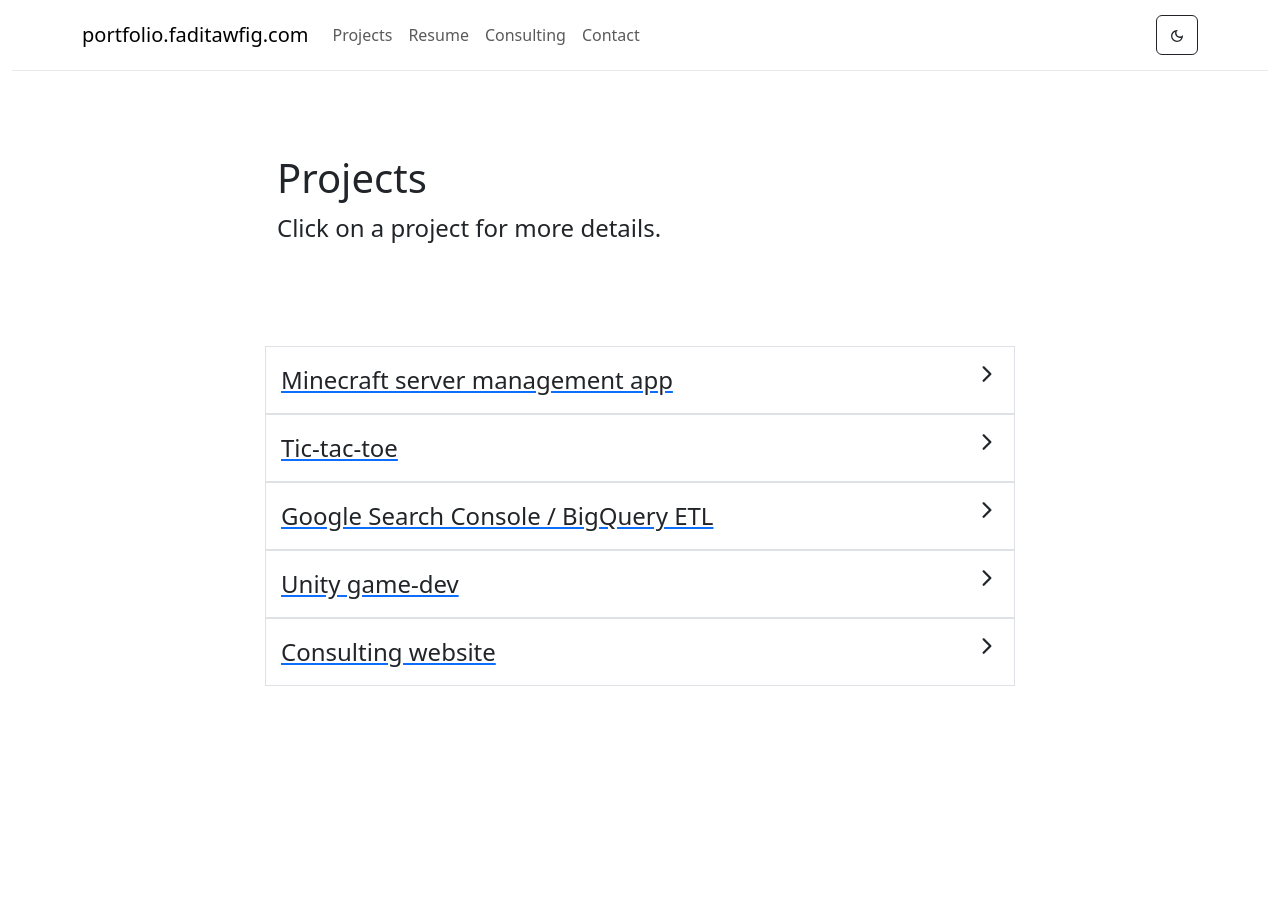
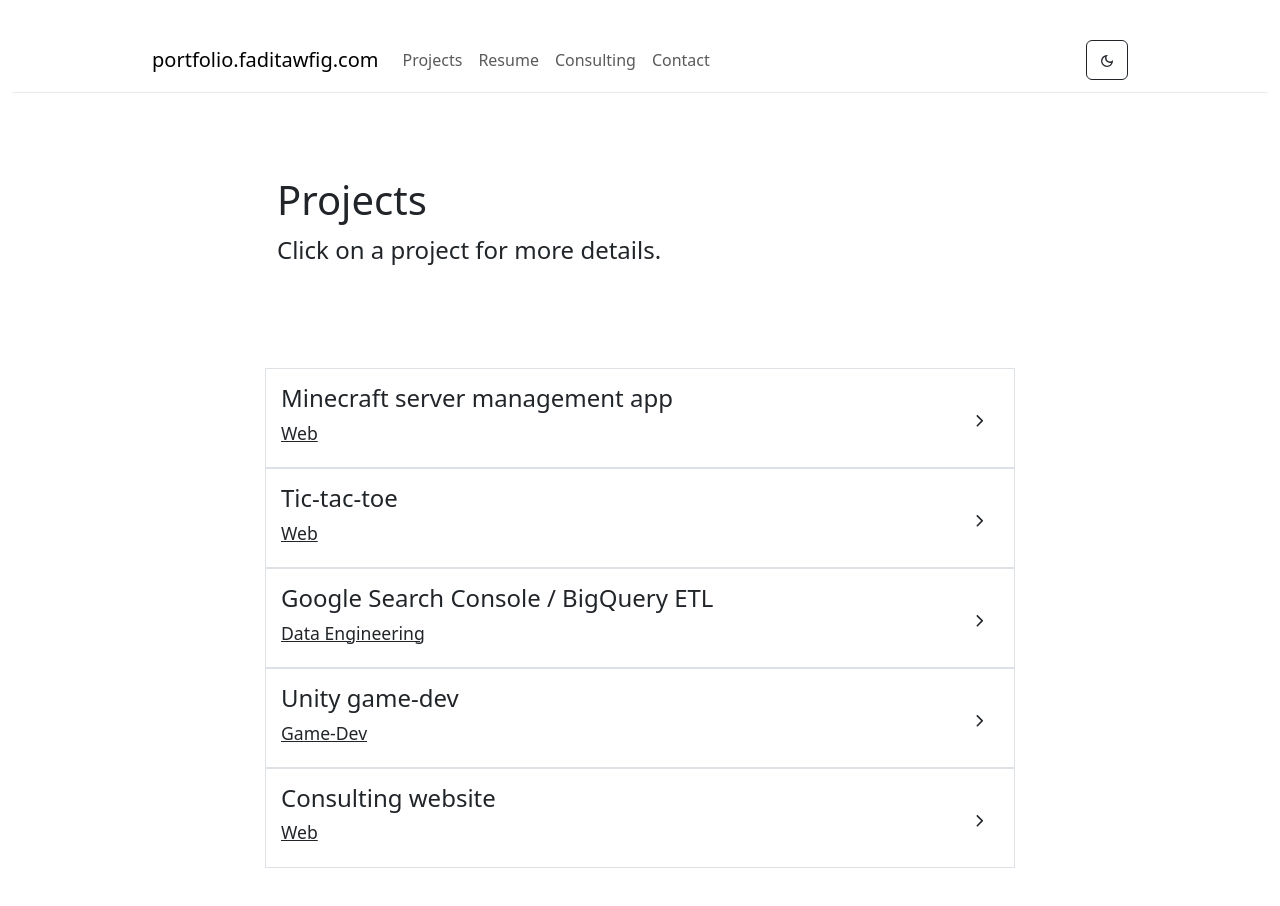
Before and after one commit to Ftawfig/portfolio.faditawfig.com, a Next.js app: page /projects in a window 1280 px wide. Shown: the top 906 px of the page. Built offline with nearby package versions, Linux system fonts and the light colour scheme.

Commit message:
added Project component

```diff
--- a/components/header.tsx
+++ b/components/header.tsx
@@ -44,8 +44,8 @@ export default function Header() {
                 <meta name="viewport" content="initial-scale=1.0, width=device-width" />
             </Head>
             <header >
-                <Navbar expand="md"  className="navbar-main">
-                    <Container>
+                <Navbar expand="md" className="navbar-main">
+                    <Container className="nav-container">
                         <Link className="navbar-brand" href="/">portfolio.faditawfig.com</Link>
                         <Navbar.Toggle aria-controls="basic-navbar-nav"/>
                         <Navbar.Collapse>
--- a/pages/projects.tsx
+++ b/pages/projects.tsx
@@ -1,6 +1,34 @@
 import Link from 'next/link';
+import React from 'react';
+import { useEffect, useState } from 'react';
 import { Container, ListGroup } from 'react-bootstrap';
-import { IoIosArrowForward } from "react-icons/io";
+import { Row, Col } from 'react-bootstrap';
+import { IoIosArrowForward, IoIosArrowDown } from "react-icons/io";
+
+function Project({ props, children }) {
+    const [expanded, setExpanded] = useState(false);
+
+    const handleClick = () => {
+        setExpanded(!expanded);
+    }
+
+    return (
+        <button onClick={ handleClick } className="project-button" >
+            <ListGroup.Item className="project-card">
+                <Row>
+                    <Col xs={10} sm={11}>
+                        <h3 className="project-title">{props.title}</h3>
+                        <h4 className="project-category">{props.category}</h4>
+                        { expanded && <p className="project-description">{children}</p> }
+                    </Col>
+                    <Col xs={2} sm={1}>
+                         {expanded ? <IoIosArrowDown /> : <IoIosArrowForward />  }
+                    </Col>
+                </Row>
+            </ListGroup.Item>
+        </button>
+    )
+}
 
 export default function Projects() {
     return (
@@ -13,11 +41,14 @@ export default function Projects() {
         </Container>
         <Container className="main">
             <ListGroup>
-            <Link href="/projects"><ListGroup.Item>Minecraft server management app<IoIosArrowForward /></ListGroup.Item></Link>
-            <Link href="/resume"><ListGroup.Item>Tic-tac-toe <IoIosArrowForward /></ListGroup.Item></Link>
-            <Link href="/contact"><ListGroup.Item>Google Search Console / BigQuery ETL <IoIosArrowForward /></ListGroup.Item></Link>
-            <Link href="/contact"><ListGroup.Item>Unity game-dev <IoIosArrowForward /></ListGroup.Item></Link>
-            <Link href="https://faditawfig.com"><ListGroup.Item>Consulting website <IoIosArrowForward /></ListGroup.Item></Link>
+            <Project props={{title: "Minecraft server management app", category: "Web"}}>Hosted on Google Compute Engine.</Project>
+            <Project props={{title: "Tic-tac-toe", category: "Web"}}>A tic-tac-toe game built with React.</Project>
+            <Project props={{title: "Google Search Console / BigQuery ETL", category: "Data Engineering"}}>ETL pipeline to load Google Search Console data into BigQuery.</Project>
+            <Project props={{title: "Unity game-dev", category: "Game-Dev"}}>A 3D game built with Unity.</Project>
+            <Project props={{title: "Consulting website", category: "Web"}}>
+                A consulting website built with WordPress.
+                <br/><br/>Link: <Link href="https://faditawfig.com">faditawfig.com</Link>
+            </Project>
             </ListGroup>
         </Container>
     </>
--- a/styles/globals.css
+++ b/styles/globals.css
@@ -1,8 +1,12 @@
 .navbar-main {
     /*box-shadow: 2px 2px 5px rgba(0, 0, 0, 0.2);*/
     border-bottom: solid 1px #eaeaea;
-    padding-top: 15px;
-    padding-bottom: 15px;
+    padding-top: 40px;
+    padding-bottom: 12px;
+}
+
+.nav-container {
+    max-width: 1000px;
 }
 
 .main {
@@ -18,7 +22,6 @@
 }
 
 .hero {
-
     height: 25vh;
     min-height: 275px;
     max-width: 750px;
@@ -39,19 +42,57 @@
 }
 
 .list-group-item {
-    font-size: 1.5rem;
+    font-size: 1.1rem;
     font-weight: 300;
     padding: 15px;
 }
 
 .list-group-item svg {
     float: right;
+    margin-top: 6px;
 }
 
 .list-group-item:hover {
-    filter: saturate(0.5);
+    /* apply a dark transparent filter */
+    background-color: rgba(0, 0, 0, 0.1);
+
 }
 
 .navbar-main button {
     padding-bottom: 8px;
 }
+
+.project-button {
+    border: 0px !important;
+    padding: 0px !important;
+}
+
+.project-card {
+    text-align: left;
+}
+
+.project-title {
+    font-size: 1.5rem;
+    font-weight: 400;
+}
+
+.project-category {
+    margin-top: 10px;
+    font-size: 1.1rem;
+    font-weight: 300;
+    text-decoration: underline;
+}
+
+.project-description {
+    margin-top: 20px;
+    font-size: 1.1rem;
+    font-weight: 300;
+}
+
+.project-card .col-1, .project-card .col-2  {
+    display: flex;
+    align-self: center;
+    justify-content: center;
+    height: 100%;
+    padding: 0px;
+}
```
